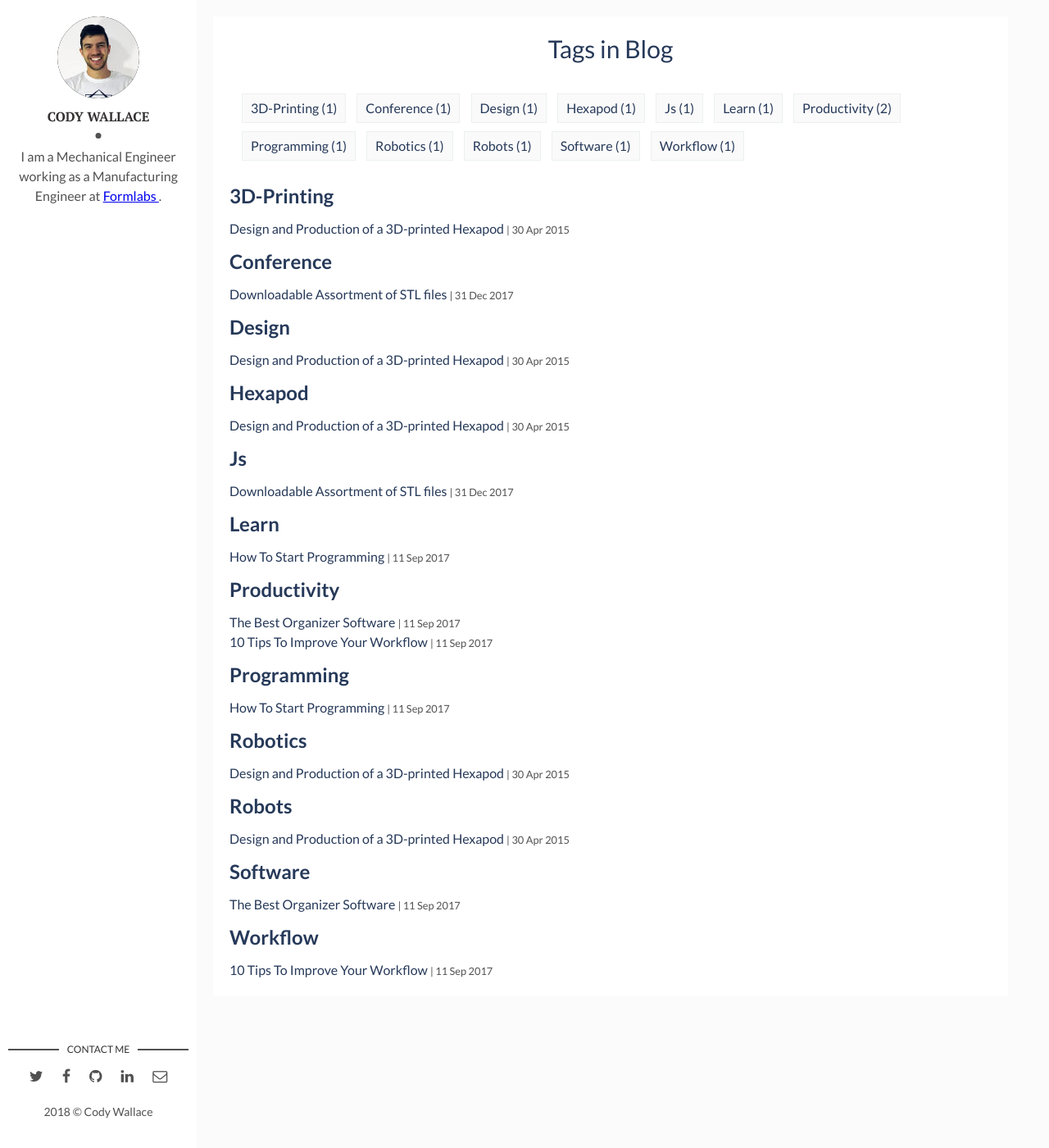
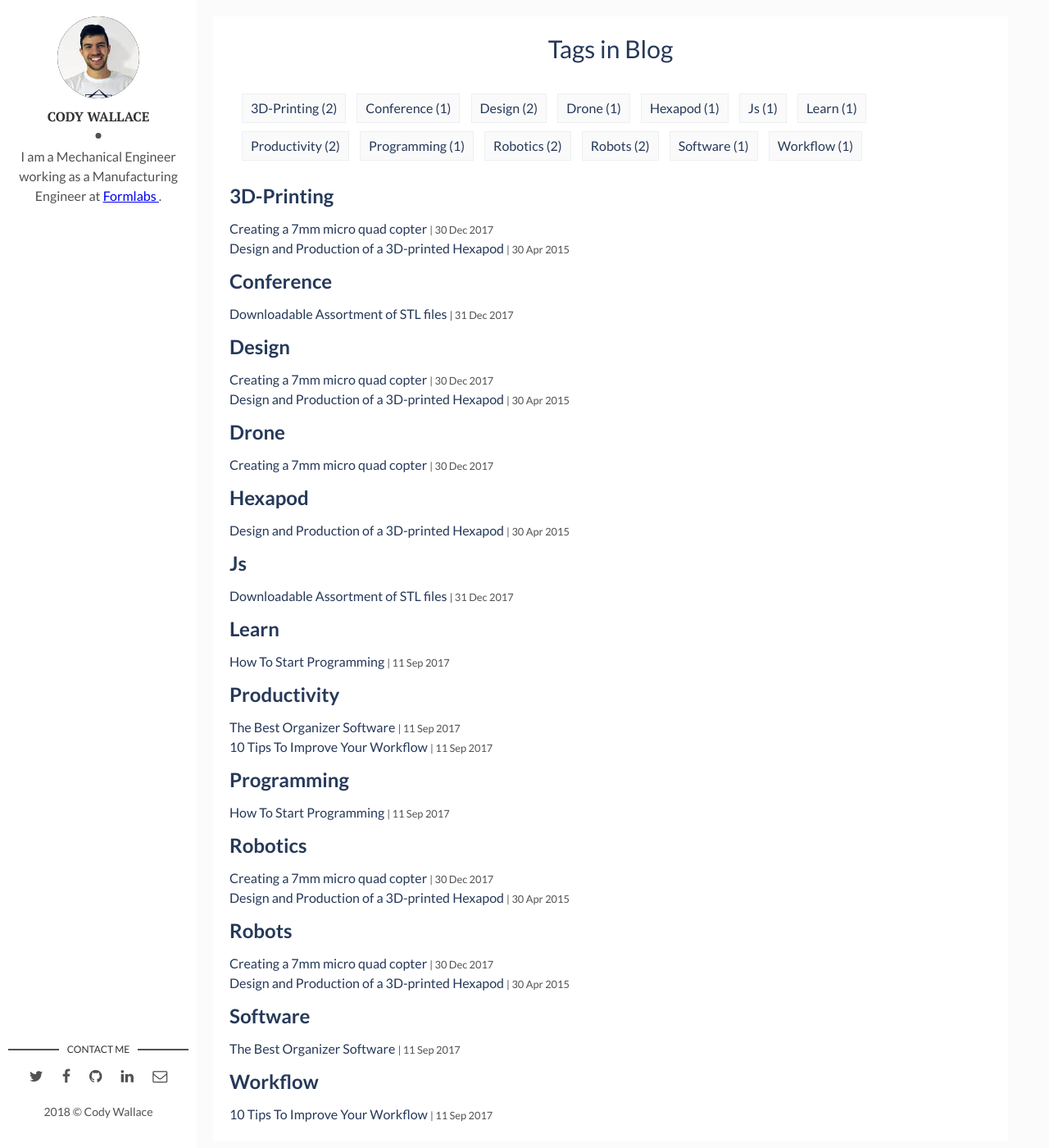
Before and after one commit to CodyWallace245/Portfolio, a Jekyll site: the page built from tags.html, in a window 1280 px wide and 1400 px high. Shown: the whole window at 82% size. Built offline with Jekyll 4.4.1, drawn with Linux system fonts in a browser that asks for light colours.

Commit message:
Update 2017-12-30-my-very-own-drone.markdown

```diff
--- a/_posts/2017-12-30-my-very-own-drone.markdown
+++ b/_posts/2017-12-30-my-very-own-drone.markdown
@@ -1,6 +1,6 @@
 ---
 layout: post
-title: "Creating my "Very Own Drone""
+title: "Creating a 7mm micro quad copter"
 date: 2017-12-30 20:45:00
 description: There are other models out there, that require fasteners, or components that aren't essentials, so I aimed to fix that!
 img: Copter_Assembly_Final_Render.png
```
